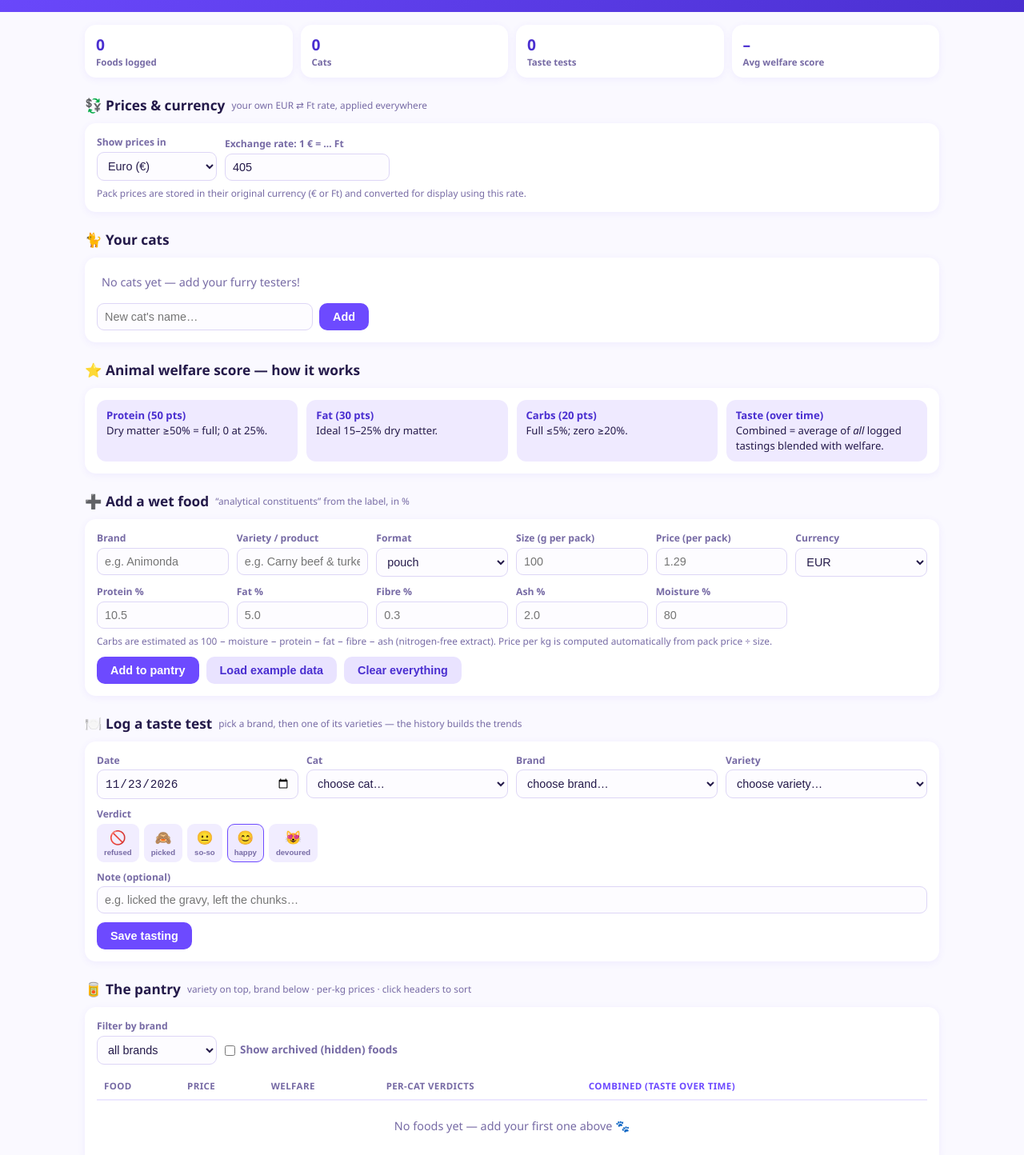
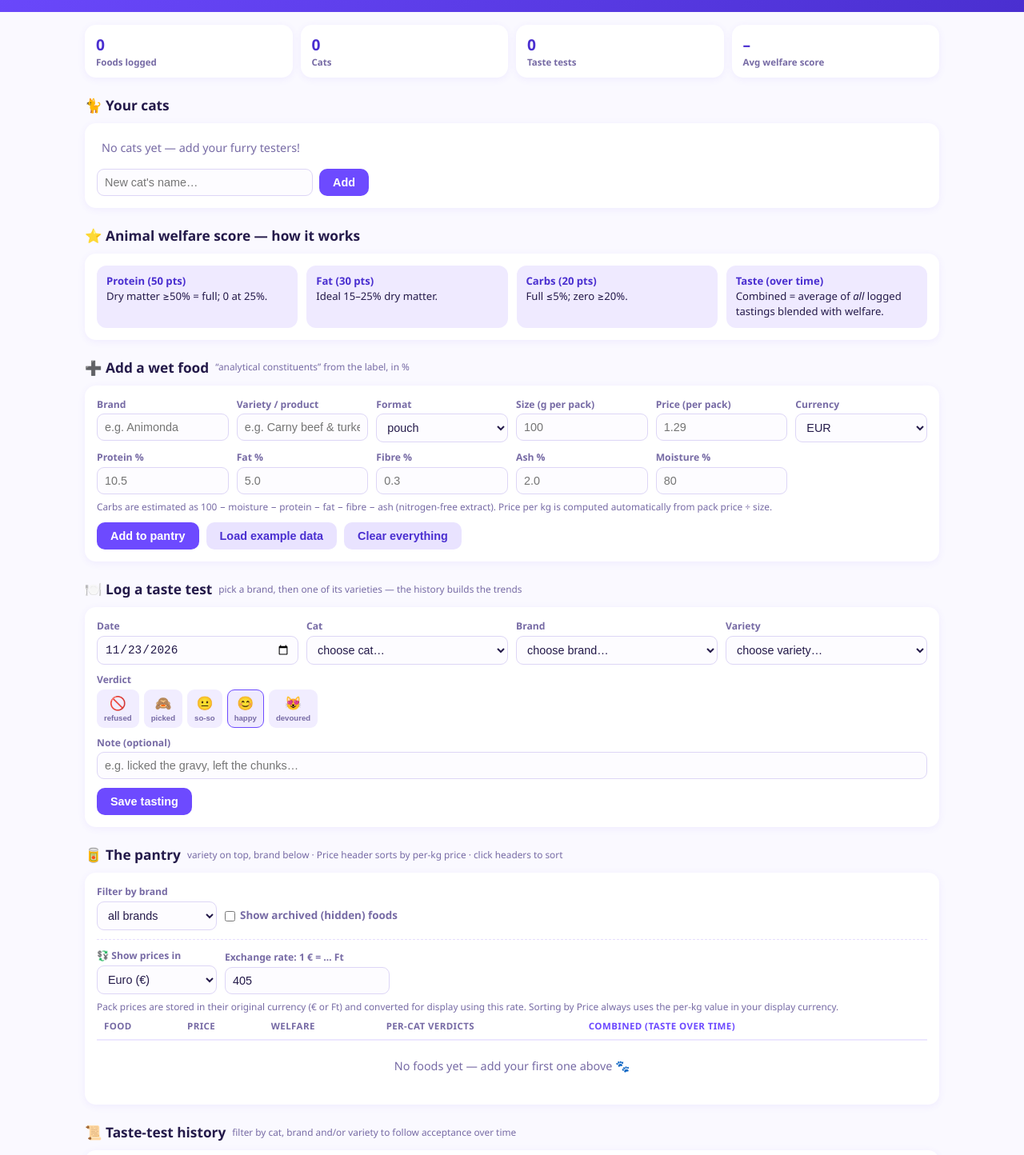
Before and after one commit to kemenyrenata/mitegyenakiscica, a plain HTML site: page index.html in a window 1280 px wide. Shown: the part 133-1577 px from the top of the page at 80% size. Drawn offline with Linux system fonts and the light colour scheme.

Commit message:
Add files via upload

```diff
--- a/index.html
+++ b/index.html
@@ -70,6 +70,7 @@
   .filters select,.filters input{max-width:200px;width:auto;min-width:150px;}
   .checkbox-row{display:flex;align-items:center;gap:6px;font-size:.84rem;color:var(--muted);font-weight:600;padding-bottom:8px;}
   .checkbox-row input{width:auto;min-width:0;}
+  .cur-controls{border-top:1px dashed #e5defc;margin-top:4px;padding-top:11px;}
   .verdict-picker{display:flex;gap:6px;flex-wrap:wrap;}
   .vbtn{background:#f1edff;border:1.5px solid transparent;border-radius:9px;padding:6px 8px;font-size:1.05rem;cursor:pointer;transition:all .12s;}
   .vbtn span{display:block;font-size:.6rem;color:var(--muted);font-weight:600;margin-top:2px;}
@@ -95,24 +96,6 @@
     <div class="stat"><div class="val" id="statCats">0</div><div class="lbl">Cats</div></div>
     <div class="stat"><div class="val" id="statLogs">0</div><div class="lbl">Taste tests</div></div>
     <div class="stat"><div class="val" id="statAvgScore">–</div><div class="lbl">Avg welfare score</div></div>
-  </div>
-
-  <h2>💱 Prices &amp; currency <span class="hint">your own EUR ⇄ Ft rate, applied everywhere</span></h2>
-  <div class="panel">
-    <div class="inline-controls">
-      <div>
-        <label>Show prices in</label>
-        <select id="setDisplay" onchange="saveSettings()">
-          <option value="EUR">Euro (€)</option>
-          <option value="HUF">Forint (Ft)</option>
-        </select>
-      </div>
-      <div>
-        <label>Exchange rate: 1 € = … Ft</label>
-        <input id="setRate" type="number" step="0.01" min="0.01" onchange="saveSettings()" placeholder="405">
-      </div>
-    </div>
-    <p class="macro-note">Pack prices are stored in their original currency (€ or Ft) and converted for display using this rate.</p>
   </div>
 
   <h2>🐈 Your cats</h2>
@@ -182,7 +165,7 @@
     <div class="form-actions"><button onclick="addLog()">Save tasting</button></div>
   </div>
 
-  <h2>🥫 The pantry <span class="hint">variety on top, brand below · per-kg prices · click headers to sort</span></h2>
+  <h2>🥫 The pantry <span class="hint">variety on top, brand below · Price header sorts by per-kg price · click headers to sort</span></h2>
   <div class="panel">
     <div class="filters">
       <div>
@@ -193,6 +176,22 @@
         <input type="checkbox" id="showArchived" onchange="renderPantry()">
         <span>Show archived (hidden) foods</span>
       </div>
+    </div>
+    <div class="cur-controls">
+      <div class="inline-controls">
+        <div>
+          <label>💱 Show prices in</label>
+          <select id="setDisplay" onchange="saveSettings()">
+            <option value="EUR">Euro (€)</option>
+            <option value="HUF">Forint (Ft)</option>
+          </select>
+        </div>
+        <div>
+          <label>Exchange rate: 1 € = … Ft</label>
+          <input id="setRate" type="number" step="0.01" min="0.01" onchange="saveSettings()" placeholder="405">
+        </div>
+      </div>
+      <p class="macro-note">Pack prices are stored in their original currency (€ or Ft) and converted for display using this rate. Sorting by Price always uses the per-kg value in your display currency.</p>
     </div>
     <div class="table-wrap">
       <table>
```
